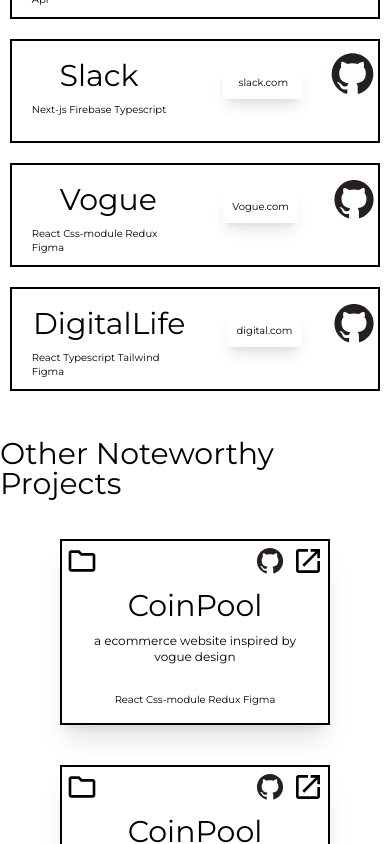
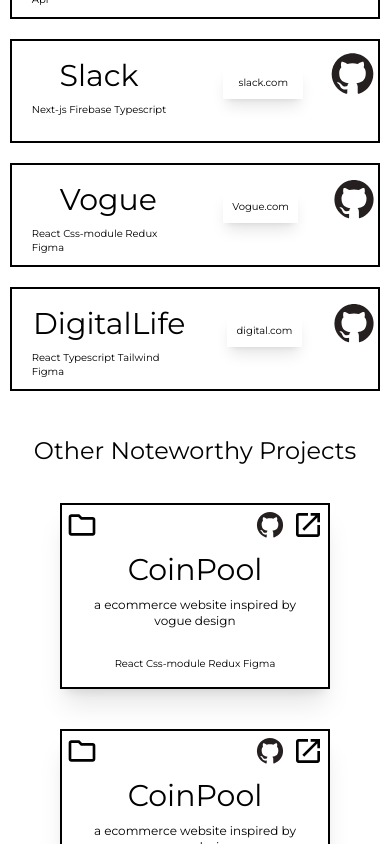
Before and after one commit to eyuel23/Portfolio-v1, a Next.js app: page / in a window 390 px wide. Both pictures are taken after a click on the button "Show more". Shown: the part 3032-3876 px from the top of the page. Built offline with nearby package versions, Linux system fonts and the light colour scheme.

Commit message:
made more projects responsive

```diff
--- a/components/Projects/MoreProjects.js
+++ b/components/Projects/MoreProjects.js
@@ -7,7 +7,7 @@
 export default function MoreProjects() {
   return (
     <div className="flex flex-col self-center w-full items-center gap-20 mb-32">
-      <h1 className="text-6xl">Other Noteworthy Projects</h1>
+      <h1 className="lg:text-6xl text-5xl">Other Noteworthy Projects</h1>
       <div className="flex justify-evenly w-[85%] flex-wrap gap-20">
         <div className="flex flex-col border-2 border-black text-center gap-5 pb-8 shadow-xl">
           <div className="flex justify-between p-2 ">
```
